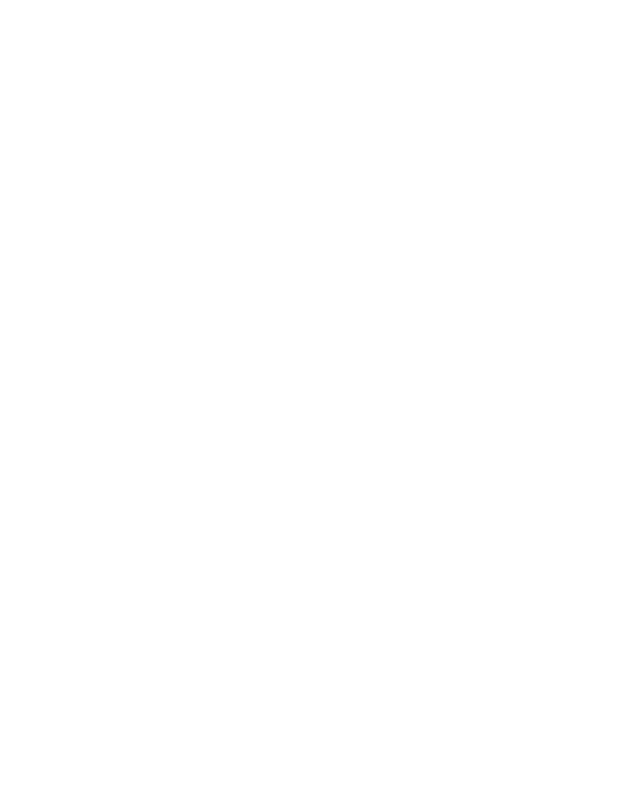
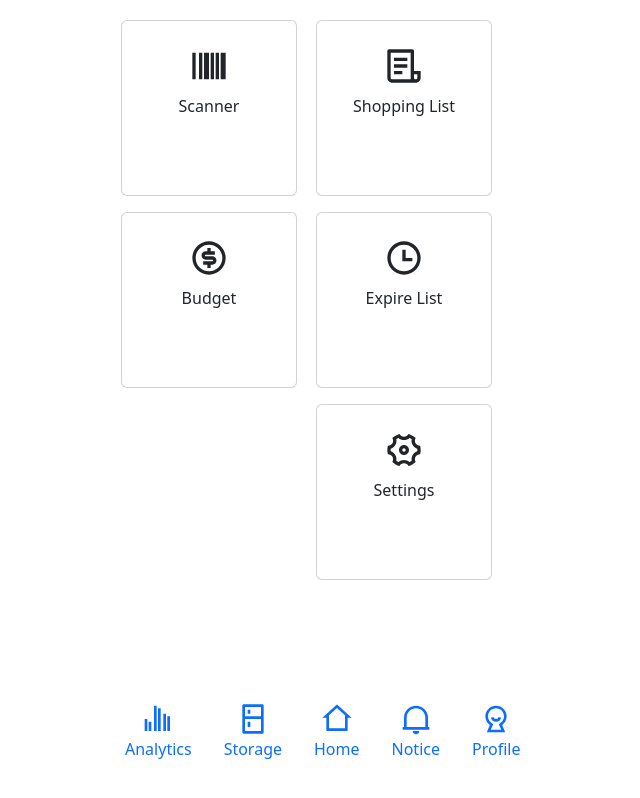
Before and after one commit to irene001019/Comp4020-project-Grocery-Assistant-, a React (Create React App) app in the folder comp4020-project/: page / in a window 1280 px wide. Shown: the whole page, without its empty margins (336-976 px from the left). Built offline with nearby package versions, Linux system fonts and the light colour scheme.

Commit message:
router done, all pages connect. put the navgate to home page for all the pages that are not part of the main function.

```diff
--- a/comp4020-project/src/App.js
+++ b/comp4020-project/src/App.js
@@ -1,34 +1,18 @@
-import Card from "./components/Card";
-import NavBar from "./components/NavBar";
-import { RiBarcodeFill } from "react-icons/ri";
-import { RiFileList3Line } from "react-icons/ri";
-import { RiMoneyDollarCircleLine } from "react-icons/ri";
-import { RiTimeLine } from "react-icons/ri";
-import { RiSettings4Line } from "react-icons/ri";
-import { BrowserRouter, Route, Routes } from "react-router-dom";
+import {  Route, Routes } from "react-router-dom";
 //improt pages
+import BasicLayout from "./Layouts/basicLayout";
 import ExpireList from "./pages/ExpireList";
 import Home from "./pages/Home";
 import Analytics from "./pages/Analytics";
 import ShoppingList from "./pages/ShoppingList";
 import StorageList from "./pages/StorageList";
 import NoPage from "./pages/NoPage";
-import basicLayout from "./Layouts/basicLayout";
 
 function App() {
-  //home page icon name
-  let homePageEle = [
-    ["Scanner", <RiBarcodeFill />],
-    ["Shopping List", <RiFileList3Line />],
-    ["Budget", <RiMoneyDollarCircleLine />],
-    ["Expire List", <RiTimeLine />],
-    ["Settings", <RiSettings4Line />],
-  ];
+  return (
 
-  //limit the consol size style={{ maxWidth: '430px', maxHeight: '932px', margin: '0 auto', padding: '20px' }}
-  return (
     <Routes>
-      <Route path="/" element={<basicLayout />}>
+      <Route path="/" element={<BasicLayout />}>
         <Route index element={<Home />} />
         <Route path="expireList" element={<ExpireList />} />
         <Route path="analytics" element={<Analytics />} />
@@ -37,16 +21,6 @@
         <Route path="*" element={<NoPage />} />
       </Route>
     </Routes>
-    // <div  style={{ maxWidth: '430px', maxHeight: '932px', margin: '0 auto', padding: '20px' }}>
-    //   <div className="container-fluid">
-    //     <div className="container text-center" >
-    //       <div className="row justify-content-end">
-    //         {homePageEle.map((name)=> <div className="col-6 mb-3 mb-sm-5"><Card text = {name[0]} icon = {name[1]}/></div>)}
-    //       </div>
-    //     </div>
-    //   </div>
-    //   <NavBar/>
-    // </div>
   );
 }
 
--- /dev/null
+++ b/comp4020-project/src/Layouts/basicLayout.js
@@ -0,0 +1,13 @@
+import { Outlet, Link } from "react-router-dom";
+import NavBar from "../components/NavBar";
+const basicLayout = () => {
+  return (
+    //limit the consol size style={{ maxWidth: '430px', maxHeight: '932px', margin: '0 auto', padding: '20px' }}
+   <div  style={{ maxWidth: '430px', maxHeight: '932px', margin: '0 auto', padding: '20px' }}>
+      <NavBar/>
+      <Outlet />
+      </div>
+  )
+};
+
+export default basicLayout;
--- a/comp4020-project/src/Layouts/basicLayout.jsx
+++ /dev/null
@@ -1,30 +0,0 @@
-import { Outlet, Link } from "react-router-dom";
-
-const basicLayout = () => {
-  return (
-    <>
-      <nav>
-        <ul>
-          <li>
-            <Link to="/">Home</Link>
-          </li>
-          <li>
-            <Link to="/shoppingList">Shopping List</Link>
-          </li>
-          <li>
-            <Link to="/expireList">Exprie List</Link>
-          </li>
-          <li>
-            <Link to="/Analytics">Analytics</Link>
-          </li>
-          <li>
-            <Link to="/storageList">Home</Link>
-          </li>
-        </ul>
-      </nav>
-      <Outlet />
-    </>
-  )
-};
-
-export default basicLayout;
--- a/comp4020-project/src/components/Card.jsx
+++ b/comp4020-project/src/components/Card.jsx
@@ -1,15 +1,15 @@
-//card-title, card-text, card-icon
+import { Link } from "react-router-dom";
+
+//card-title, card-text, card-icon, card Link
 function Card(props){
 return(
-    <div className="card " style={{width:'11rem',height:'11rem'}} >
-  <div className="card-body">
-  <h1 className="card-title">{props.icon}</h1>
-    <h5 className="card-title ">{props.title}</h5>
-    <p className="card-text">{props.text}</p>
-  </div>
-</div>
+
+    <div className={props.className} style={props.style} >
+      <Link to={props.to} className=" btn card-body">
+        <h1 className="card-title">{props.icon}</h1>
+        <p className="card-text">{props.text}</p>
+      </Link>
+    </div>
 );
-
 }
-
 export default Card;
--- a/comp4020-project/src/components/NavBar.jsx
+++ b/comp4020-project/src/components/NavBar.jsx
@@ -1,3 +1,5 @@
+import { Outlet,Link } from "react-router-dom";
+//icon import
 import { useState } from "react";
 import { RiBarChartGroupedFill } from "react-icons/ri";//analytics
 import { RiFridgeLine } from "react-icons/ri";//storage
@@ -6,17 +8,26 @@
 import { RiUser5Line } from "react-icons/ri";
 
 function NavBar(){
-    let menuList = [<RiBarChartGroupedFill/>, <RiFridgeLine/>, <RiHome2Line/>, <RiNotification2Line/>, <RiUser5Line/>];
+    let menuList = [
+    ['/analytics',<RiBarChartGroupedFill/>, 'Analytics'],
+    ['/storageList',<RiFridgeLine/>,'Storage'],
+    ['/',<RiHome2Line/>,'Home'],
+    ['*',<RiNotification2Line/>,'Notice'],
+    ['*',<RiUser5Line/>,'Profile']];
+
     const [selectedItem, setSelectedItem] = useState(-1);
 
     return(
-        <nav className="nav nav-pills justify-content-center"  style={{position: 'fixed',  bottom: '0', marginLeft: '15px',padding: '25px'}}>
+        <nav className="nav nav-pills text-center"  style={{position: 'fixed',  bottom: '0',marginBottom:'25px'}}>
             {menuList.map((item, index) =>
-            <a className={selectedItem === index ? 'fs-1 nav-link active' : 'fs-2 nav-link'}
-            onClick = {()=>{setSelectedItem(index);}}
-            aria-current="page" href="#">
-                {item}
-            </a>)}
+                <Link to={item[0]}
+                className={selectedItem === index ? 'fs-1 nav-link active' : 'fs-2 nav-link'}
+                onClick = {()=>{setSelectedItem(index);}}>
+                    {item[1]}
+                    <p className="h6">{item[2]}</p>
+                </Link>
+            )}
+
       </nav>
     );
 }
--- a/comp4020-project/src/pages/Home.js
+++ b/comp4020-project/src/pages/Home.js
@@ -1,10 +1,33 @@
 import React from "react";
+import Card from "../components/Card";
+//improt icon
+import { RiBarcodeFill } from "react-icons/ri";
+import { RiFileList3Line } from "react-icons/ri";
+import { RiMoneyDollarCircleLine } from "react-icons/ri";
+import { RiTimeLine } from "react-icons/ri";
+import { RiSettings4Line } from "react-icons/ri";
+
 
 const Home = () => {
+   //home page icon name
+    let homePageEle = [
+      ['*',"Scanner", <RiBarcodeFill />],
+      ['/shoppingList',"Shopping List", <RiFileList3Line />],
+      ['*',"Budget", <RiMoneyDollarCircleLine />],
+      ['/expireList',"Expire List", <RiTimeLine />],
+      ['*',"Settings", <RiSettings4Line />],
+    ];
   return (
-    <div>
-      <h1>this is home page</h1>
-    </div>
+
+      <div className="container text-center" >
+        <div className="row justify-content-end">
+            {homePageEle.map((name)=>
+            <div className="col-6 mb-3 mb-sm-3">
+              <Card className="card text-center" to={name[0]} text = {name[1]} icon = {name[2]} style = {{width:'11rem',height:'11rem'}}/>
+            </div>
+          )}
+          </div>
+        </div>
   );
 };
 
--- a/comp4020-project/src/pages/NoPage.js
+++ b/comp4020-project/src/pages/NoPage.js
@@ -1,10 +1,13 @@
 import React from 'react'
+import { Link } from 'react-router-dom'
+import Card from '../components/Card'
 
 const NoPage = () => {
   return (
-    <div>
-      <h1>404</h1>
-    </div>
+
+      <div className="row justify-content-center">
+        <Card className="card text-center border-danger" to='/' text = "click to go back to home page" icon = "Sorry current page is not avaiable"/>
+     </div>
   )
 }
 
```
